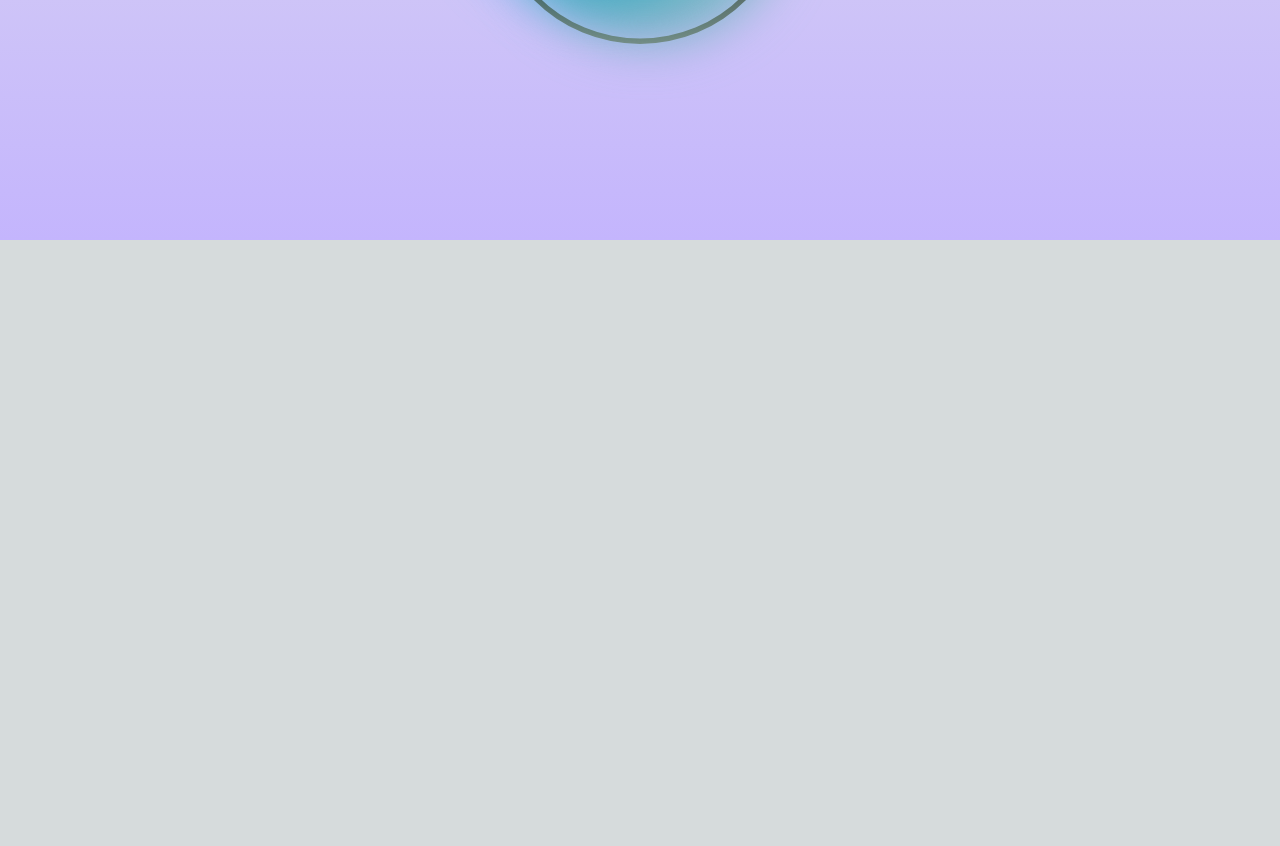
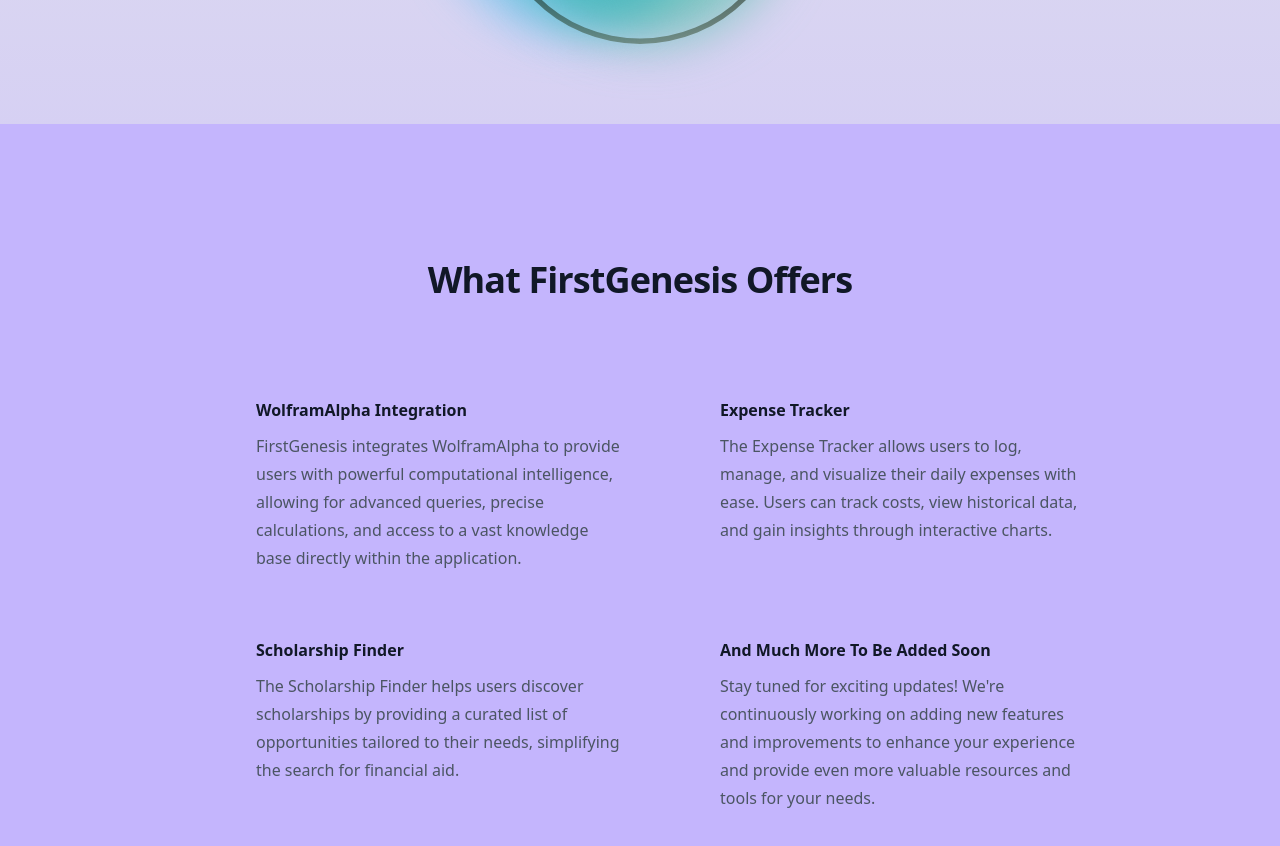
Before and after one commit to DracoRX16/firstgenesis, a Next.js app: page / in a window 1280 px wide. Shown: the part 560-1406 px from the top of the page. Before the commit the page ends 800 px from the top, so only its background shows below. Built offline with nearby package versions, Linux system fonts and the light colour scheme.

Commit message:
Added Info Footer

```diff
--- a/components/MainLayout.jsx
+++ b/components/MainLayout.jsx
@@ -15,23 +15,23 @@
 
       {!isHomePage && (
         <div className="flex justify-start items-start">
-        <NavBar/>
+          <NavBar />
           <main className="flex-1">{children}</main>
         </div>
       )}
 
-      {isHomePage &&(
+      {isHomePage && (
         <div className="relative mt-8">
-    <div className="fixed top-14 left-0 w-full z-10">
+          <div className="fixed top-14 left-0 w-1/5 z-10">
             <NavBar />
           </div>
           <div className="flex flex-col items-center justify-center mt-16">
             <p className="text-2xl font-bold tracking-tight text-indigo-950 sm:text-5xl text-center">
-            Empowering <br /> First-Generation Students, <br /> With First Class Finances
+              Empowering <br /> First-Generation Students, <br /> With First
+              Class Finances
             </p>
           </div>
         </div>
-
       )}
 
       {isHomePage && (
@@ -46,6 +46,64 @@
           </div>
         </main>
       )}
+      {isHomePage && (
+        <div className="bg-violet-300 py-24 sm:py-32">
+          <div className="mx-auto max-w-7xl px-6 lg:px-8">
+            <div class="mx-auto max-w-2xl lg:text-center">
+              <p class="mt-2 text-3xl font-bold tracking-tight text-gray-900 sm:text-4xl">
+                What FirstGenesis Offers
+              </p>
+            </div>
+            <div class="mx-auto mt-16 max-w-2xl sm:mt-20 lg:mt-24 lg:max-w-4xl">
+              <dl class="grid max-w-xl grid-cols-1 gap-x-8 gap-y-10 lg:max-w-none lg:grid-cols-2 lg:gap-y-16">
+                <div class="relative pl-16">
+                  <dt class="text-base font-semibold leading-7 text-gray-900">
+                    <a href="/wolframalpha" className="cursor-pointer hover:underline"> WolframAlpha Integration </a>
+                  </dt>
+                  <dd class="mt-2 text-base leading-7 text-gray-600">
+                    FirstGenesis integrates WolframAlpha to provide users with
+                    powerful computational intelligence, allowing for advanced
+                    queries, precise calculations, and access to a vast
+                    knowledge base directly within the application.
+                  </dd>
+                </div>
+                <div class="relative pl-16">
+                  <dt class="text-base font-semibold leading-7 text-gray-900">
+                  <a href="/expense-tracker" className="cursor-pointer hover:underline"> Expense Tracker </a>
+                  </dt>
+                  <dd class="mt-2 text-base leading-7 text-gray-600">
+                    The Expense Tracker allows users to log, manage, and
+                    visualize their daily expenses with ease. Users can track
+                    costs, view historical data, and gain insights through
+                    interactive charts.
+                  </dd>
+                </div>
+                <div class="relative pl-16">
+                  <dt class="text-base font-semibold leading-7 text-gray-900">
+                  <a href="/find-scholarships" className="cursor-pointer hover:underline"> Scholarship Finder </a>
+                  </dt>
+                  <dd class="mt-2 text-base leading-7 text-gray-600">
+                    The Scholarship Finder helps users discover scholarships by
+                    providing a curated list of opportunities tailored to their
+                    needs, simplifying the search for financial aid.
+                  </dd>
+                </div>
+                <div class="relative pl-16">
+                  <dt class="text-base font-semibold leading-7 text-gray-900">
+                  <a href="/about" className="cursor-pointer hover:underline"> And Much More To Be Added Soon </a>
+                  </dt>
+                  <dd class="mt-2 text-base leading-7 text-gray-600">
+                    Stay tuned for exciting updates! We're continuously working
+                    on adding new features and improvements to enhance your
+                    experience and provide even more valuable resources and
+                    tools for your needs.
+                  </dd>
+                </div>
+              </dl>
+            </div>
+          </div>
+        </div>
+      )}
     </div>
   );
 };
```
Lines whose indentation alone changed are shown as unchanged.
